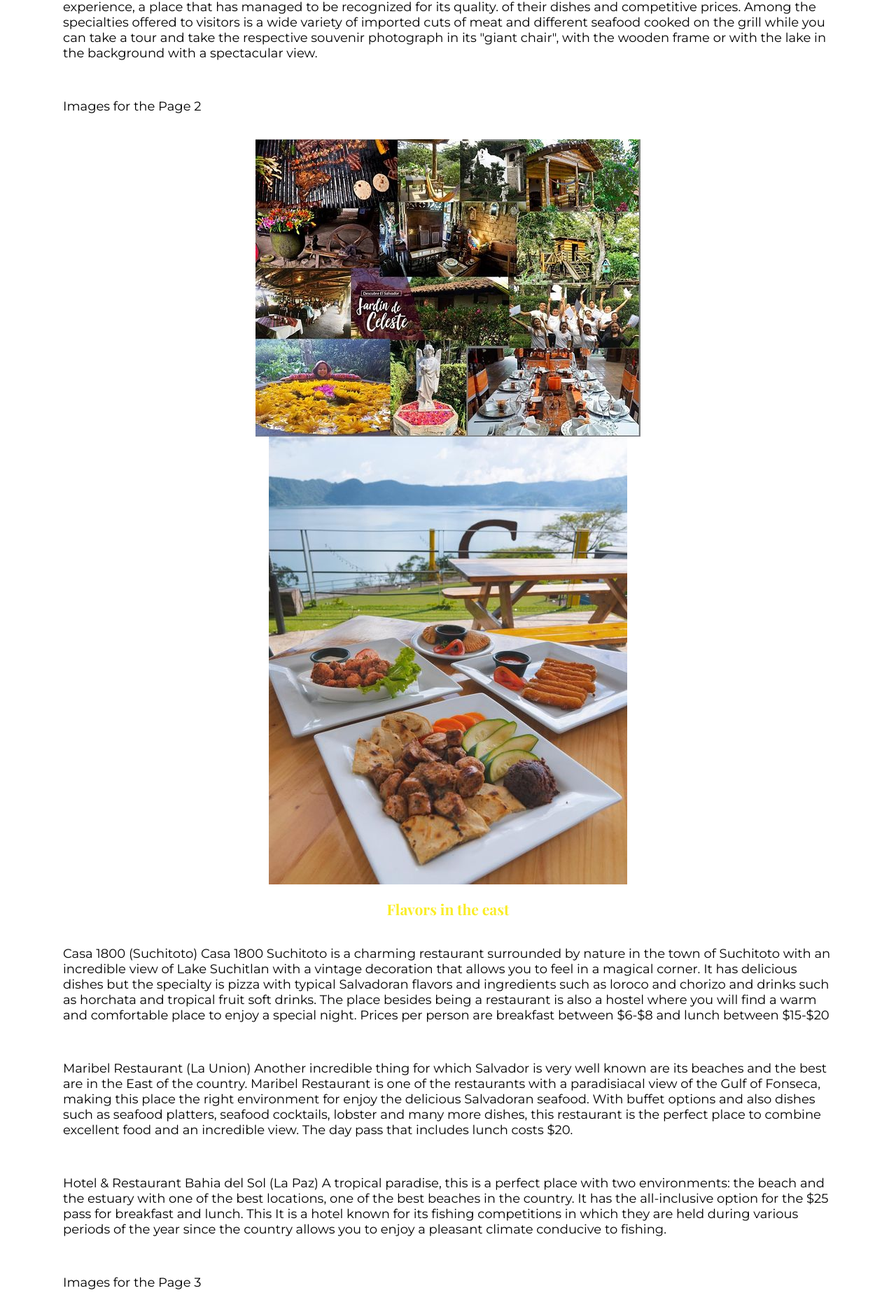
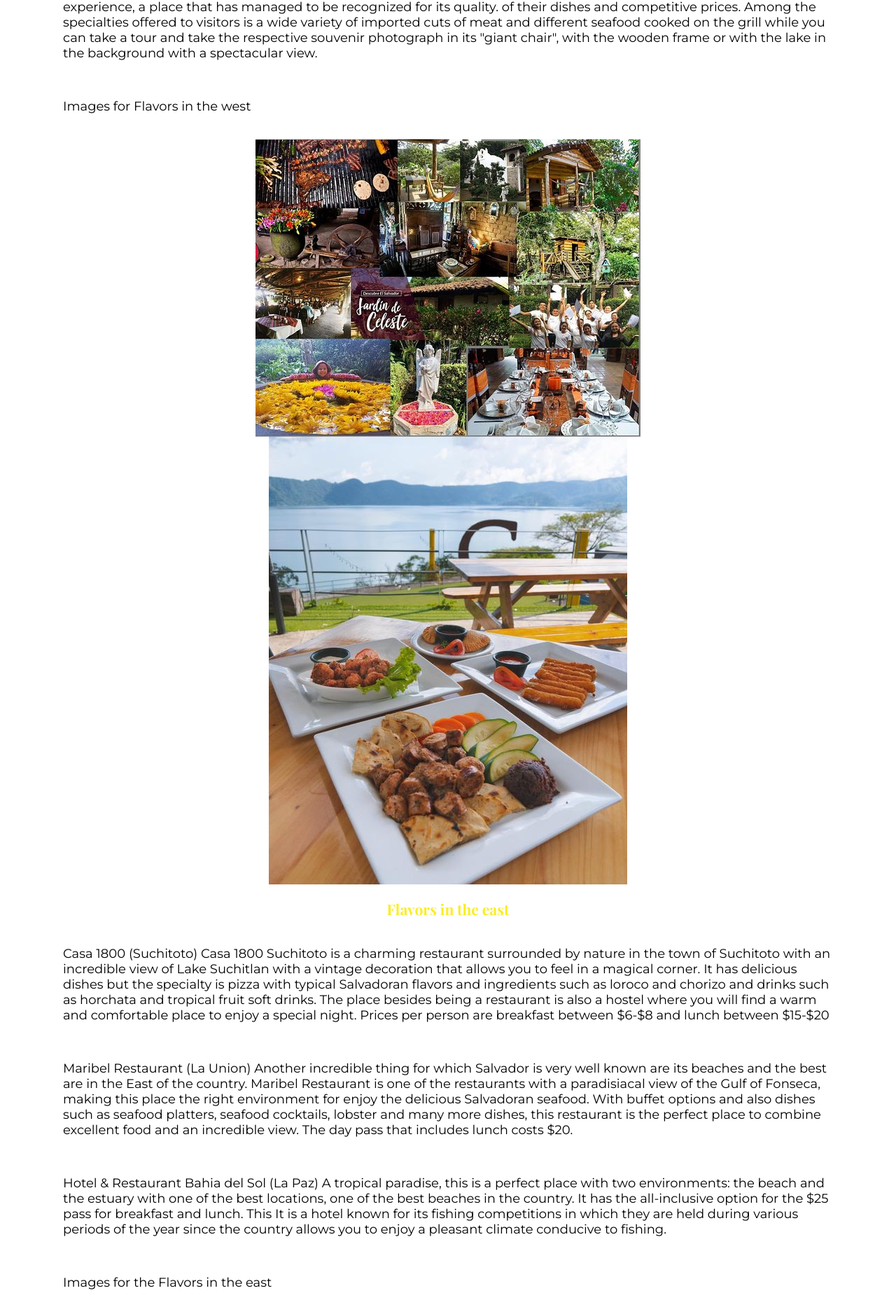
Before and after one commit to sthephaniplatero/wdd130, a plain HTML site: page website01/site-plan.html in a window 1280 px wide. Shown: the part 5303-7181 px from the top of the page at 70% size. Drawn offline with nearby package versions, Linux system fonts and the light colour scheme.

Commit message:
last update

```diff
--- a/website01/site-plan.html
+++ b/website01/site-plan.html
@@ -161,7 +161,7 @@
         Among the mountains that surround Lake Coatepeque, in Santa Ana, is La Pampa Coatepeque, a restaurant that not only offers a pleasant experience in terms of flavor and service, but also an impressive experience, a place that has managed to be recognized for its quality. of their dishes and competitive prices. Among the specialties offered to visitors is a wide variety of imported cuts of meat and different seafood cooked on the grill while you can take a tour and take the respective souvenir photograph in its "giant chair", with the wooden frame or with the lake in the background with a spectacular view.
       </p>
 
-      <p>Images for the Page 2</p>
+      <p>Images for Flavors in the west </p>
         <img src="images/el-jardin-de-celeste.jpg" alt="el-jardin-de-celeste">
         <img src="images/lapampa.jpg" alt="Pampa">
 
@@ -181,7 +181,7 @@
         Hotel & Restaurant Bahia del Sol (La Paz)
         A tropical paradise, this is a perfect place with two environments: the beach and the estuary with one of the best locations, one of the best beaches in the country. It has the all-inclusive option for the $25 pass for breakfast and lunch. This It is a hotel known for its fishing competitions in which they are held during various periods of the year since the country allows you to enjoy a pleasant climate conducive to fishing.
       </p>
-      <p>Images for the Page 3</p>
+      <p>Images for the Flavors in the east</p>
         <img src="images/bahiadelsol.png" alt="bahiadelsol">
         <img src="images/maribel.png" alt="maribel">
 
```
